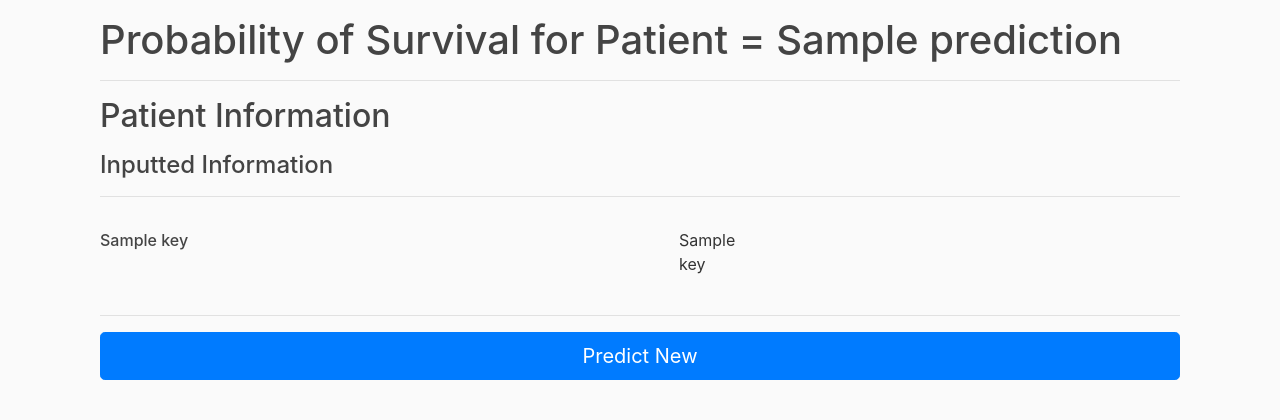
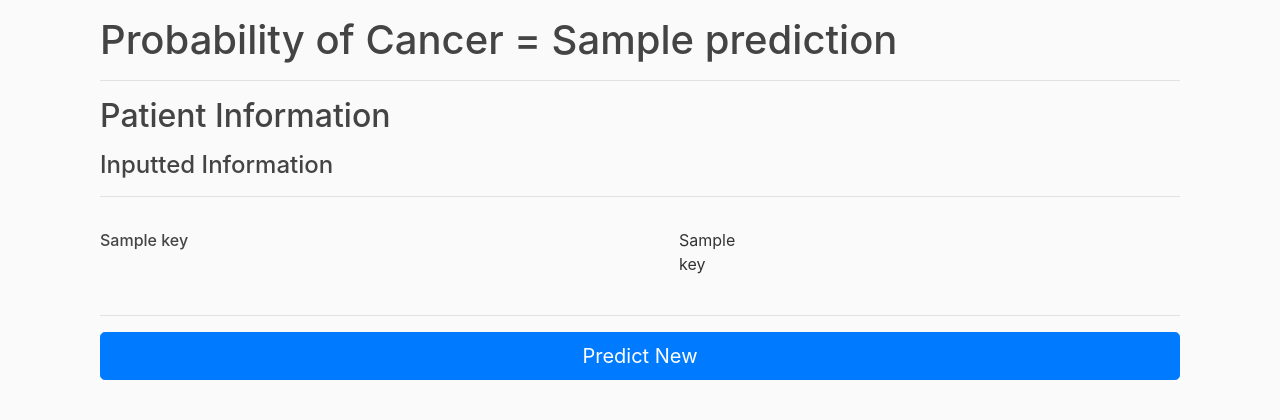
Before and after one commit to ajana13/hackumass-viii, a Flask app: template templates/predict.html in a window 1280 px wide. Shown: the part 64-484 px from the top of the page. Run offline with Flask 2, Linux system fonts and the light colour scheme; the template is opened without the code that fills it: most values are stand-ins (such as "Sample title", 1, 10 or a date in 2020); some libraries are stand-ins or nearby versions.

Commit message:
updated prediction page layout

```diff
--- a/temp.txt
+++ /dev/null
@@ -1 +0,0 @@
-hi, this is a trial file
--- a/templates/predict.html
+++ b/templates/predict.html
@@ -2,7 +2,7 @@
 {% block content %}
 
 <div class="col-md-12 order-md-1">
-    <h1 class="md3"> Probability of Survival for Patient = {{ prediction }} </h1>
+    <h1 class="md3"> Probability of Cancer = {{ prediction }} </h1>
     <hr class="mb-6">
     <p class="mb=6"> </p>
     <p class="mb=6"> </p>
```
